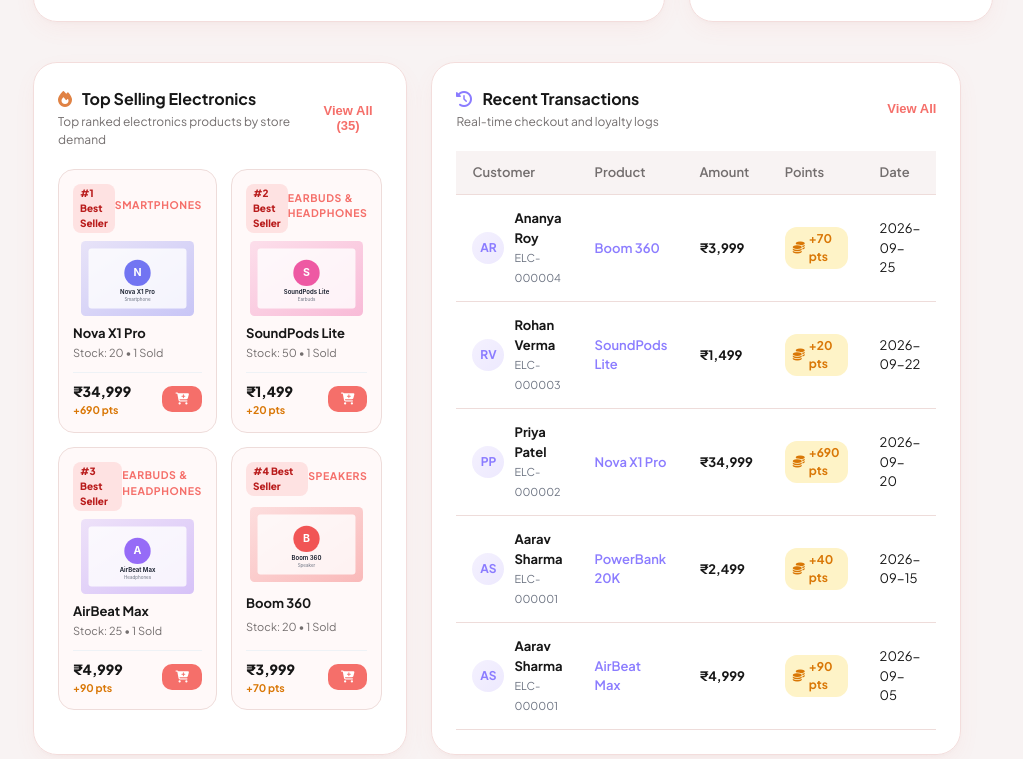
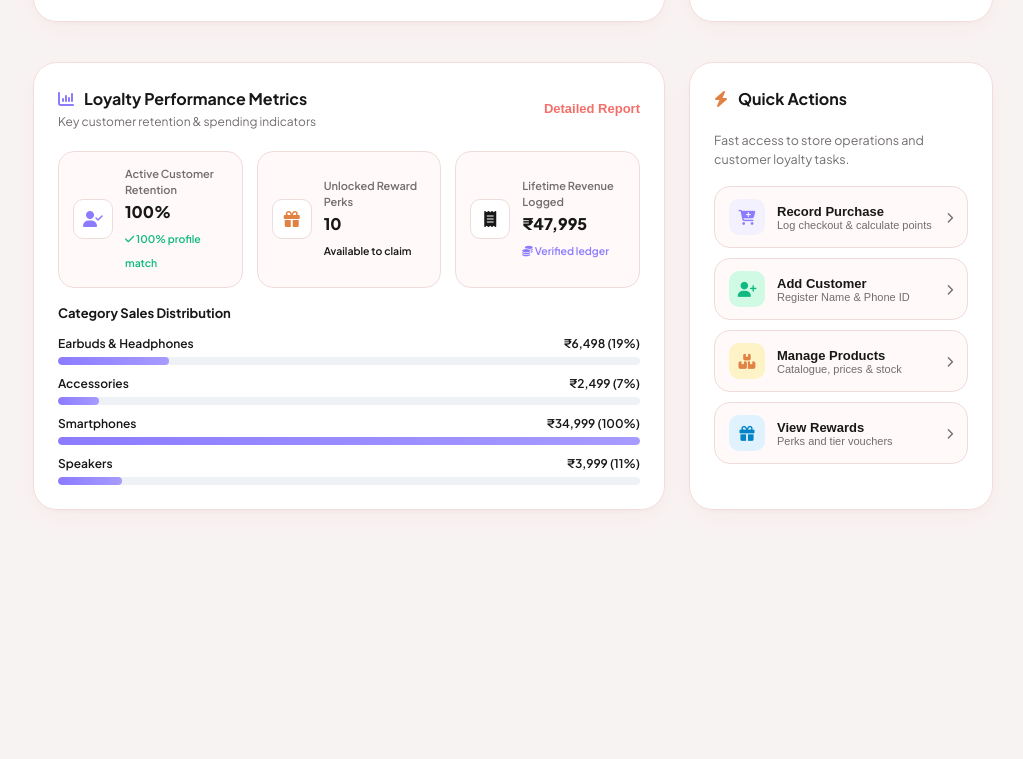
Before and after one commit to gargkhushi27/electroloyal, a plain HTML site: page index.html in a window 1280 px wide. Shown: the part 1247-2006 px from the top of the page, without its empty margins (257-1280 px from the left). After the commit the page ends 1827 px from the top, so only its background shows below. Drawn offline with Linux system fonts and the light colour scheme.

Commit message:
Streamline dashboard: remove Top Selling Electronics and Recent Transactions cards for cleaner layout

```diff
--- a/index.html
+++ b/index.html
@@ -402,51 +402,7 @@
           </div>
         </div>
 
-        <!-- TOP SELLING PRODUCTS + RECENT TRANSACTIONS -->
-        <div class="dashboard-grid mb-4">
-          <!-- Top Selling Products Section -->
-          <div class="card grid-col-6 glass-card">
-            <div class="card-header">
-              <div>
-                <h2><i class="fa-solid fa-fire text-gold"></i> Top Selling Electronics</h2>
-                <p style="font-size:12px;color:var(--text-muted);margin-top:2px;">Top ranked electronics products by store demand</p>
-              </div>
-              <button class="btn-link" onclick="navigateTo('products')">View All (35)</button>
-            </div>
-            <div class="top-selling-products-grid" id="dashTopSellingProductsGrid">
-              <!-- Dynamically populated product cards with 3D hover -->
-            </div>
-          </div>
-
-          <!-- Recent Customer Transactions -->
-          <div class="card grid-col-6 glass-card">
-            <div class="card-header">
-              <div>
-                <h2><i class="fa-solid fa-clock-rotate-left text-purple"></i> Recent Transactions</h2>
-                <p style="font-size:12px;color:var(--text-muted);margin-top:2px;">Real-time checkout and loyalty logs</p>
-              </div>
-              <button class="btn-link" onclick="navigateTo('transactions')">View All</button>
-            </div>
-            <div class="table-responsive">
-              <table class="data-table">
-                <thead>
-                  <tr>
-                    <th>Customer</th>
-                    <th>Product</th>
-                    <th>Amount</th>
-                    <th>Points</th>
-                    <th>Date</th>
-                  </tr>
-                </thead>
-                <tbody id="dashRecentActivityTable">
-                  <!-- Dynamic Rows with customer avatars & highlighted points -->
-                </tbody>
-              </table>
-            </div>
-          </div>
-        </div>
-
-        <!-- ADDITIONAL LOYALTY ANALYTICS + QUICK ACTIONS -->
+        <!-- LOYALTY & MEMBERSHIP ANALYTICS + QUICK ACTIONS -->
         <div class="dashboard-grid mb-4">
           <!-- Loyalty Analytics SaaS Card -->
           <div class="card grid-col-8 glass-card">
```
